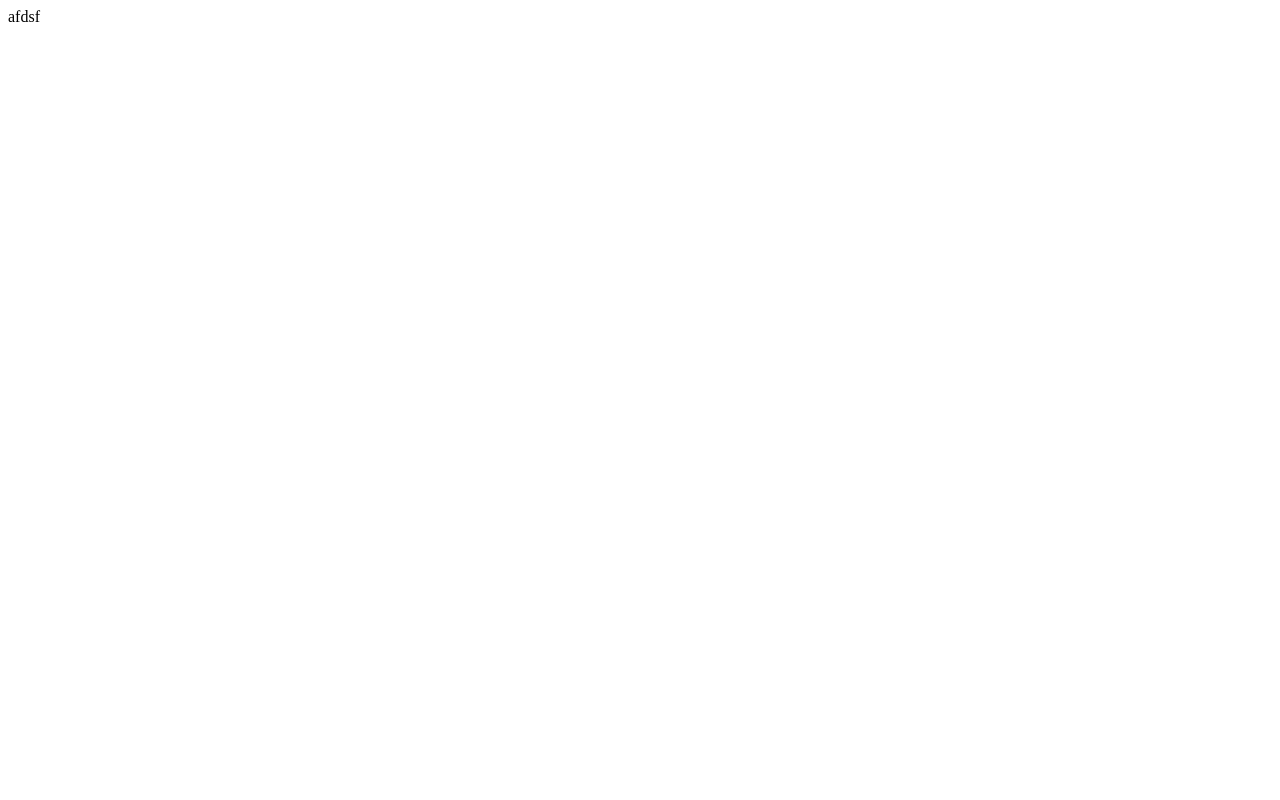
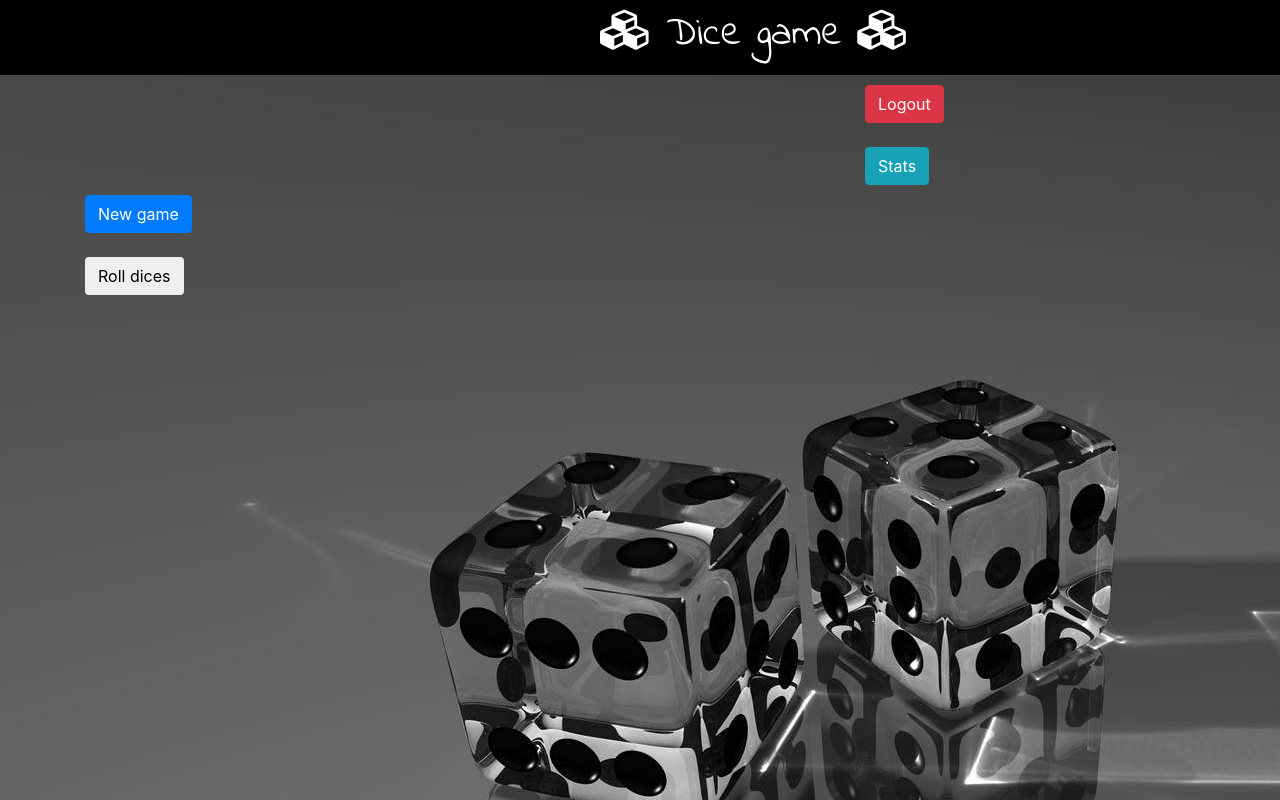
Before and after one commit to edvinasdau/gameMVC, a PHP site: page /app/views/dice/play.php in a window 1280 px wide. Before the commit the page is almost empty. Run offline with PHP 8.4, Linux system fonts and the light colour scheme; some libraries are stand-ins or nearby versions.

Commit message:
pabaigti su stiliu

```diff
--- /dev/null
+++ b/app/views/assets/css/style.css
@@ -0,0 +1,25 @@
+#header {
+	background-color: black;
+	text-align: center;
+	font-family: 'Indie Flower', cursive;
+}
+
+h1 {
+	color : white;
+	padding: 10px;
+	padding-left: 600px;
+}
+
+body {
+	background-image: url("images/backgr.jpg");
+}
+
+#log {
+	padding: 10px;
+}
+
+#wonn {
+	color: white;
+	margin: 10px;
+	font-size: 200%;
+}
--- /dev/null
+++ b/app/views/assets/js/script.js
@@ -0,0 +1,26 @@
+var lucky = [];
+var gameover = false;
+var skaiciai=[];
+
+function roll(){
+
+	if (!gameover) {
+
+		for (var i = 1; i < 4; i++) {
+			x = null;
+			x = Math.ceil(Math.random()*6);
+			document.getElementById("dice"+[i]).src = "images/"+[x]+".jpg";
+			skaiciai.push(x);
+		}
+	}
+}
+check_gameover();
+
+
+function check_gameover() {
+	if (skaiciai.length < 4) {
+	} else {
+		//alert("Game is over");
+		gameover = true;
+	}
+}
--- a/app/views/dice/play.php
+++ b/app/views/dice/play.php
@@ -1,2 +1,53 @@
-<?php
-echo "afdsf";
+
+<!DOCTYPE html>
+<html>
+<head>
+	  <title></title>
+	<meta charset="utf-8">
+	<meta name="viewport" content="width=device-width, initial-scale=1, shrink-to-fit=no">
+	<link rel="stylesheet" href="https://maxcdn.bootstrapcdn.com/bootstrap/4.0.0-beta/css/bootstrap.min.css" integrity="sha384-/Y6pD6FV/Vv2HJnA6t+vslU6fwYXjCFtcEpHbNJ0lyAFsXTsjBbfaDjzALeQsN6M" crossorigin="anonymous">
+	<link rel="stylesheet" type="text/css" href="/Edvinas/gameMVC/app/views/assets/css/style.css">
+	<link href="https://fonts.googleapis.com/css?family=Indie+Flower" rel="stylesheet">
+	<link rel="stylesheet" href="../../../../font-awesome/css/font-awesome.min.css">
+	<script src="https://code.jquery.com/jquery-3.2.1.min.js"></script>
+
+</head>
+
+<body>
+	<div class="container-fluid">
+		<div id="header" class="row">
+			<h1><i class="fa fa-cubes" aria-hidden="true"></i> Dice game <i class="fa fa-cubes" aria-hidden="true"></i></h1>
+		</div>
+		<div id="log" class="row">
+			<div class="col-sm-8">
+			</div>
+			<div class="col-sm-4">
+				<form method="POST">
+					<a href="logout.php" class="btn btn-danger">Logout</a><br><br>
+					<a href="stats.php" class="btn btn-info">Stats</a>
+				</form>
+			</div>
+		</div>
+	</div>
+	<div id="pagr" class="container">
+		<div class="row">
+			<div class="col-md-8">
+				<button onclick="new_game()" id="new" type="button" class="btn btn-primary">New game</button><br><br>
+				<button id="rd" onclick="roll()" type="button" class="btn btn-basic">Roll dices</button><br><br>
+				 <div class="row">
+					<div id="dice11" class="dice col-md-4">	<img  id="dice1" src=""></div>
+					<div id="dice22" class="dice col-md-4">	<img  id="dice2" src=""></div>
+					<div id="dice33" class="dice col-md-4">	<img  id="dice3" src=""></div>
+				</div>
+			</div>
+			<div id="lentele" class="col-md-4"><br></div>
+			 <div class="row">
+			 	 <div id="wonn" class="col-md"></div>
+			 	 <div class="col-md"><img  id="prize" src=""></div>
+			 </div>
+
+		</div>
+	</div>
+<script src="/Edvinas/gameMVC/app/views/assets/js/script.js"></script>
+</body>
+</html>
```
Also changed, not shown: app/views/images/0.jpg (added), app/views/images/1.jpg (added), app/views/images/2.jpg (added), app/views/images/3.jpg (added), app/views/images/4.jpg (added), app/views/images/5.jpg (added), app/views/images/6.jpg (added), app/views/images/backgr.jpg (added), app/views/images/lose.jpg (added), app/views/images/win.jpg (added).
